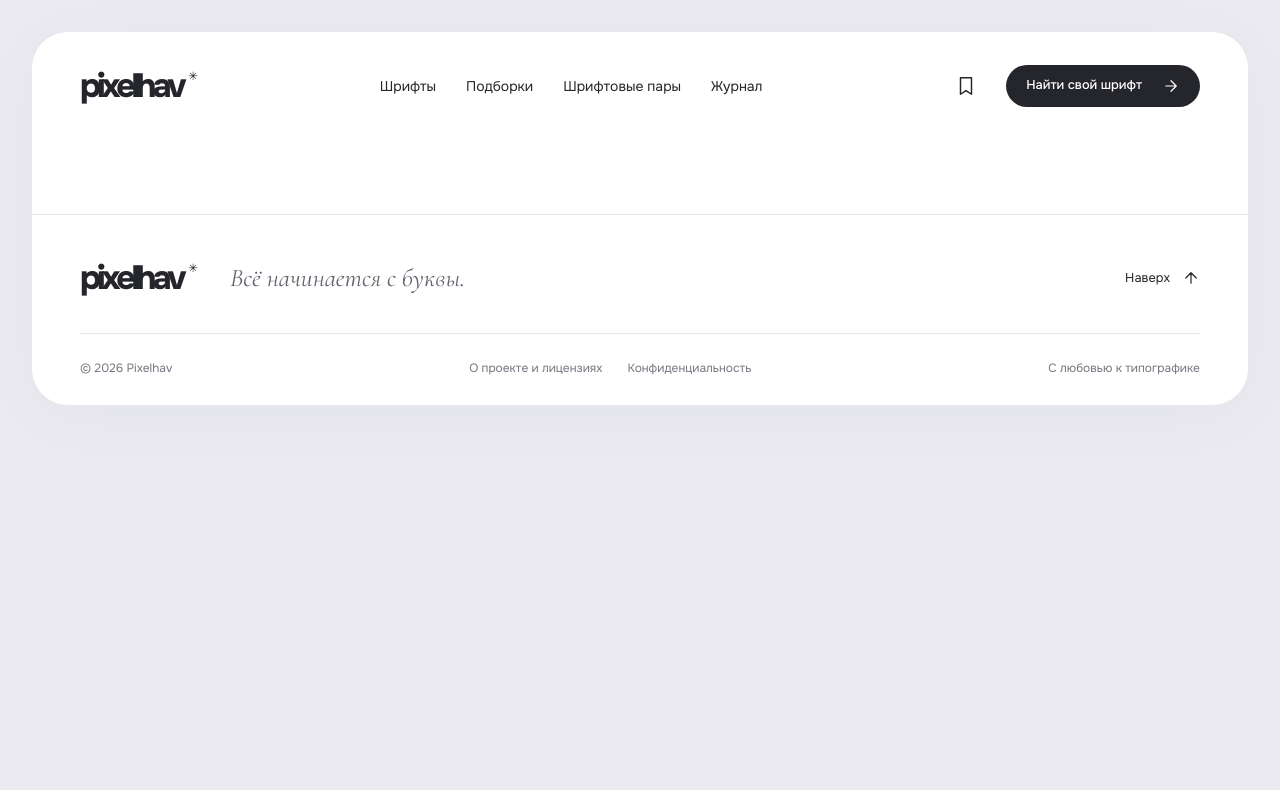
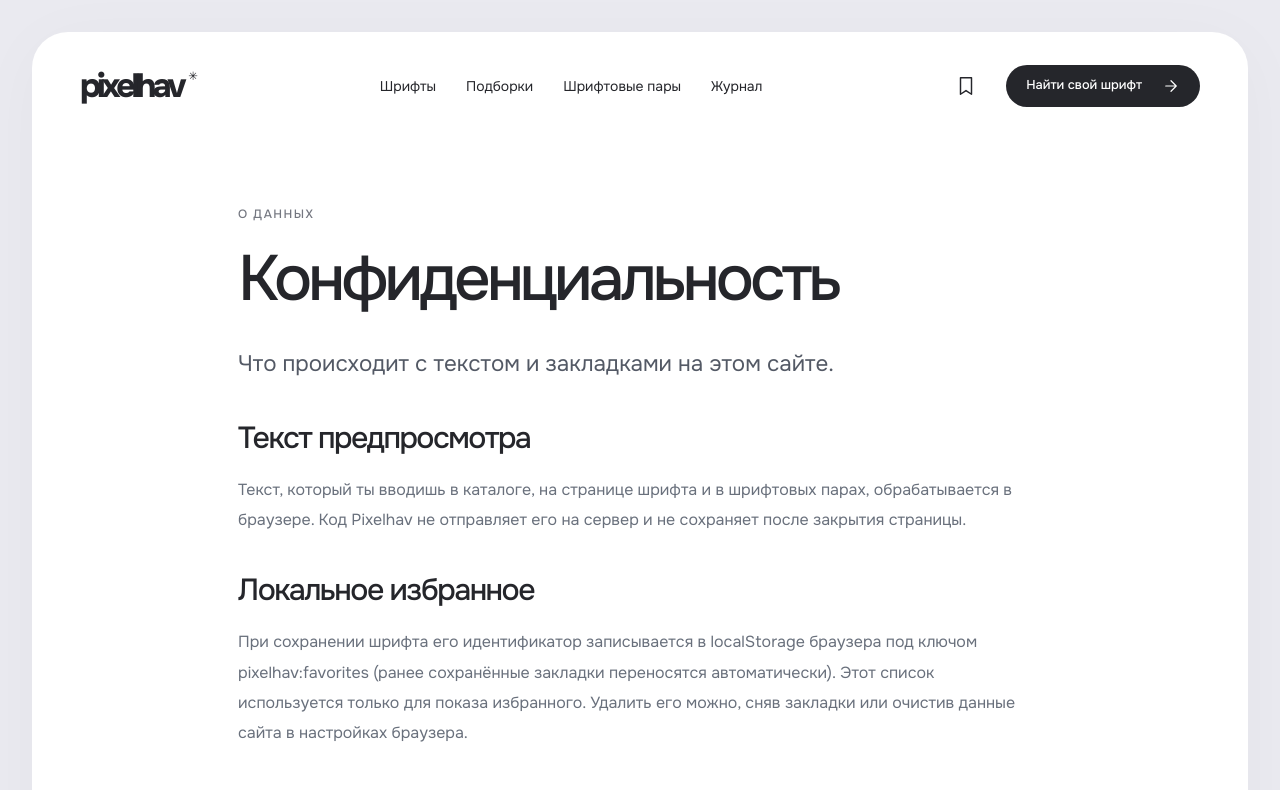
Before and after one commit to aksa4y/liter, a Nuxt app: page /privacy in a window 1280 px wide. Shown: the top 790 px of the page. Built offline with nearby package versions, Linux system fonts and the light colour scheme.

Commit message:
Restore page source and apply SEO metadata

```diff
--- a/app/pages/privacy.vue
+++ b/app/pages/privacy.vue
@@ -1,5 +1,10 @@
-<script setsp lang="ts">
-ssePageSeo('Конфиденциальность', 'Как Pixelhav использует локальные закладки и обрабатывает текст предпросмотра.')
+<script setup lang="ts">
+usePageSeo(
+  'Политика конфиденциальности',
+  'Как Pixelhav обрабатывает текст предпросмотра, локальные закладки и обычные запросы к сайту.',
+  false,
+  ['политика конфиденциальности Pixelhav', 'данные сайта Pixelhav', 'локальное избранное']
+)
 const config = useRuntimeConfig()
 const adsEnabled = Boolean(config.public.yandexRtbBannerId || config.public.yandexRtbArticleId)
 </script>
```
